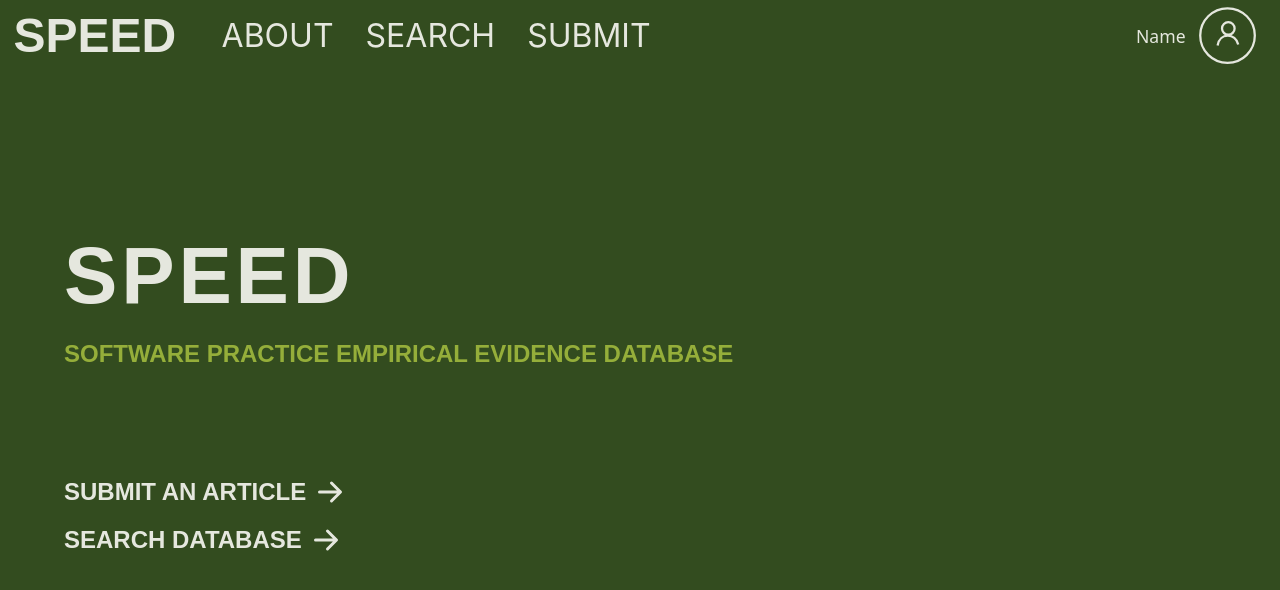
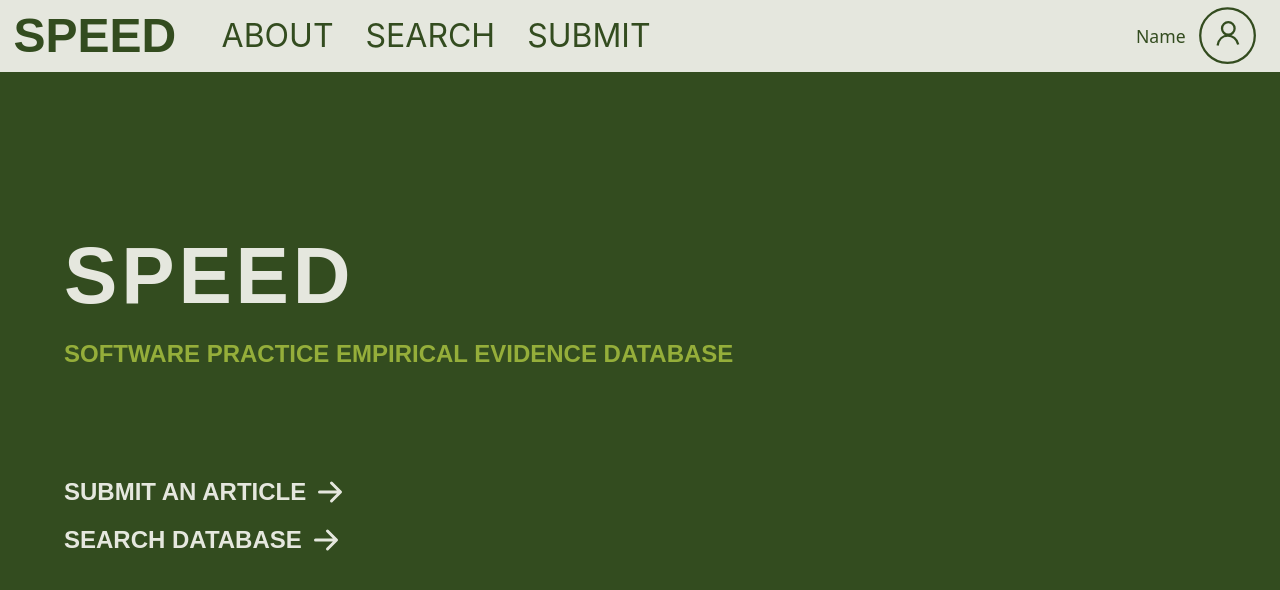
Before and after one commit to Ithrendrial/SPEED, a Next.js app in the folder frontend/: page / in a window 1280 px wide. Shown: the top 590 px of the page. Built offline with nearby package versions, Linux system fonts and the light colour scheme.

Commit message:
fix: fix isNotHome prop in layout

```diff
--- a/frontend/src/app/layout.tsx
+++ b/frontend/src/app/layout.tsx
@@ -15,7 +15,7 @@ export default function Layout({
   return (
     <html>
       <body>
-        <Navbar isHome={ isHome }/>
+        <Navbar isNotHome={ isHome }/>
         {children}
       </body>
     </html>)
```
Also changed, not shown: 1 other file (tests, documents, lock files or other folders).
